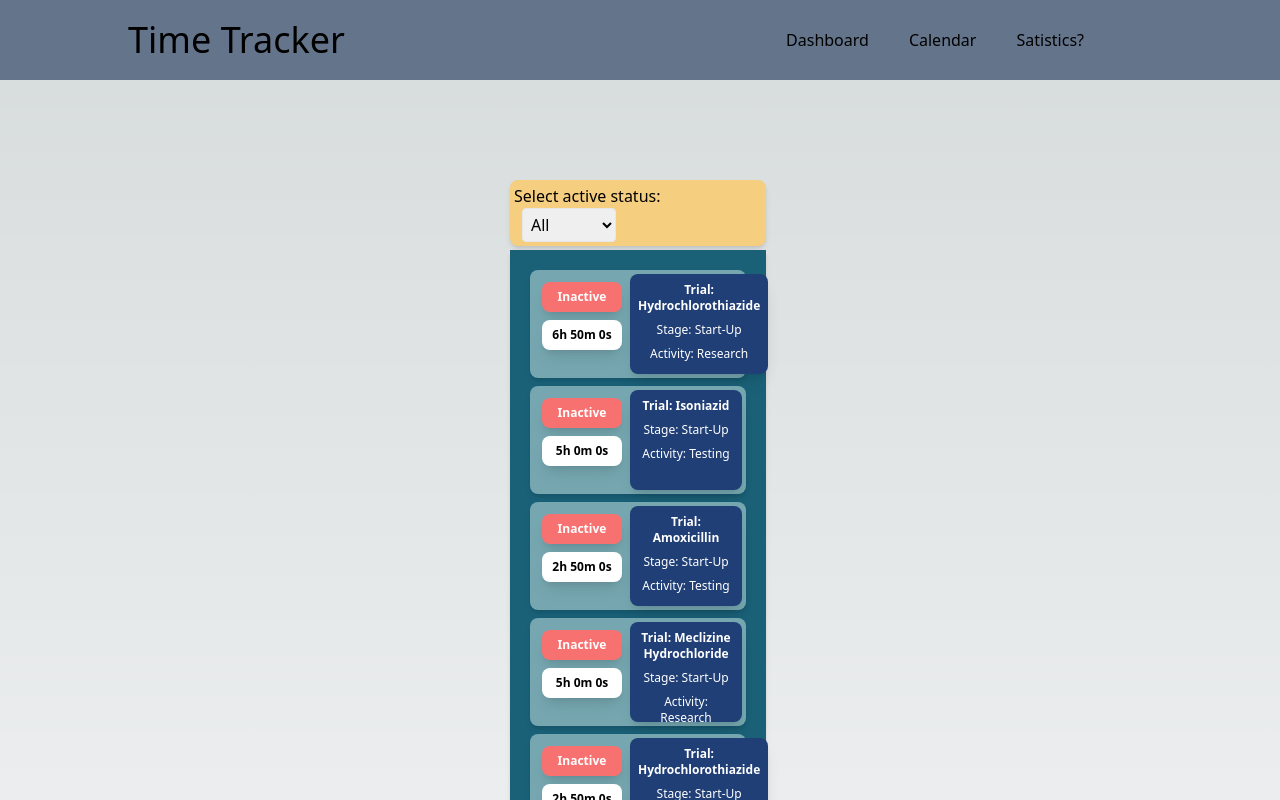
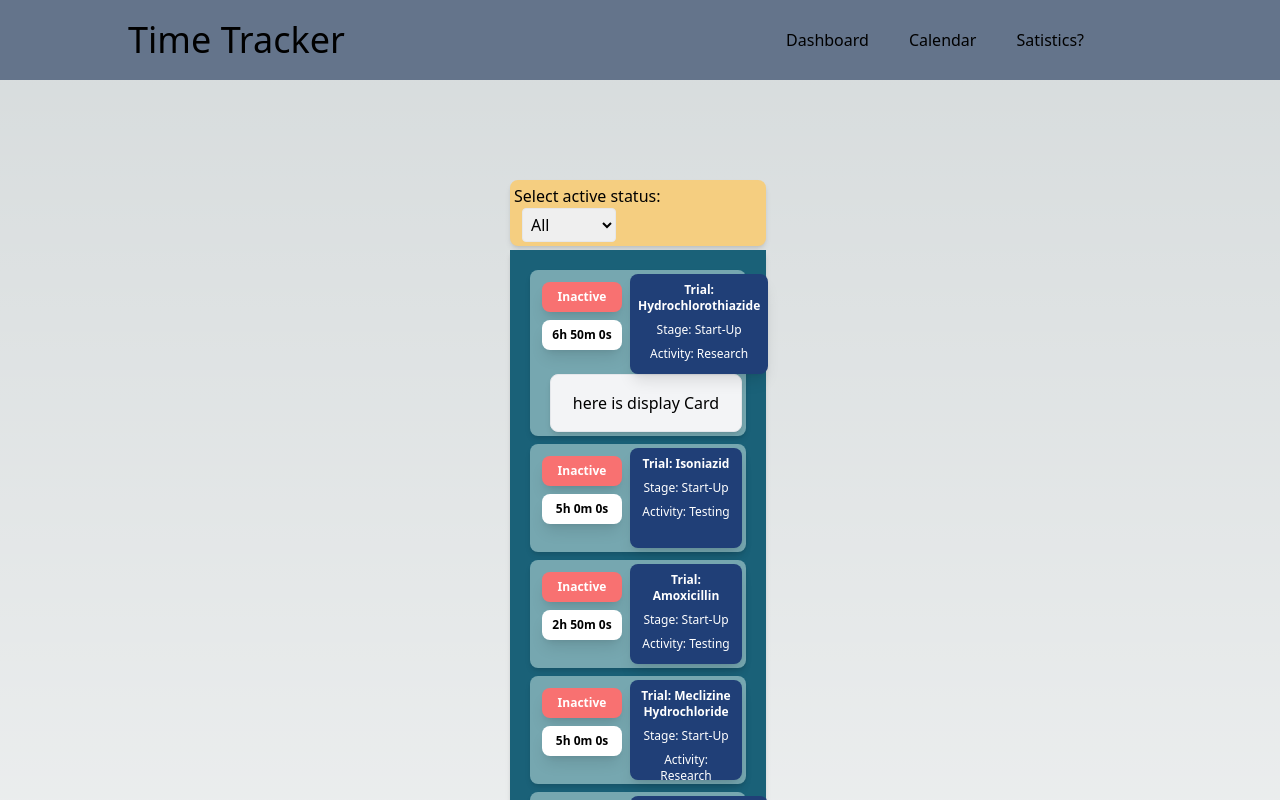
Before and after one commit to CHCTS-Microservices/TimeTracker, a Next.js app: page / in a window 1280 px wide. Both pictures are taken after a click on the button 638 px from the left and 324 px from the top of the page. Shown: the top 800 px of the page. Built offline with nearby package versions, Linux system fonts and the light colour scheme.

Commit message:
the template for button

```diff
--- a/src/components/SidePanel.tsx
+++ b/src/components/SidePanel.tsx
@@ -33,12 +33,24 @@ function SidePanel( {events} : SidePanelProps) {
 
   const EventCard: React.FC<{ event: Struct.Event }> = ({ event }) => {
 
+    const [showPanel, setShowPanel] = useState(false);
+    const [panelData, setPanelData] =  useState<Event | null>(null);
+
+
+    const handleClick = () => {
+      setShowPanel(!showPanel);
+      // setPanelData(event);
+    };
+
+
+
+
     return (
       // Container for the entire card, background color changes based on the event's active status
         // <button className={`m-1 p-1 rounded-lg shadow-md`} style={{ background: event.active ? 'rgb(245, 206, 128)' : 'rgb(118, 167, 176)' }}> // Not really. THis should change color based on if the event is selected
 
         // ${event.active ? 'bg-[#f5ce80]' :'bg-[#76a7b0] ' }
-        <button className={`m-1 p-1 side-pannel-width rounded-lg shadow-md bg-[#76a7b0] hover:bg-[#f5ce80]`} >
+        <button className={`m-1 p-1 side-pannel-width rounded-lg shadow-md bg-[#76a7b0] hover:bg-[#f5ce80]`} onClick={handleClick} >
 
           {/* Using flexbox to layout inner elements of the card horizontally */}
           <div className="flex space-x-2 ">
@@ -61,6 +73,13 @@ function SidePanel( {events} : SidePanelProps) {
                 <p className="text-xs m-2">Activity: {event.activityName}</p>
             </div>
           </div>
+
+          {showPanel && (
+                <div className="ml-4 p-4 border rounded-lg shadow-md bg-gray-100">
+                  {/* the page will show after click the button */}
+                  <p>here is display Card</p>
+                </div>
+            )}
 
         </button>
     );
```
